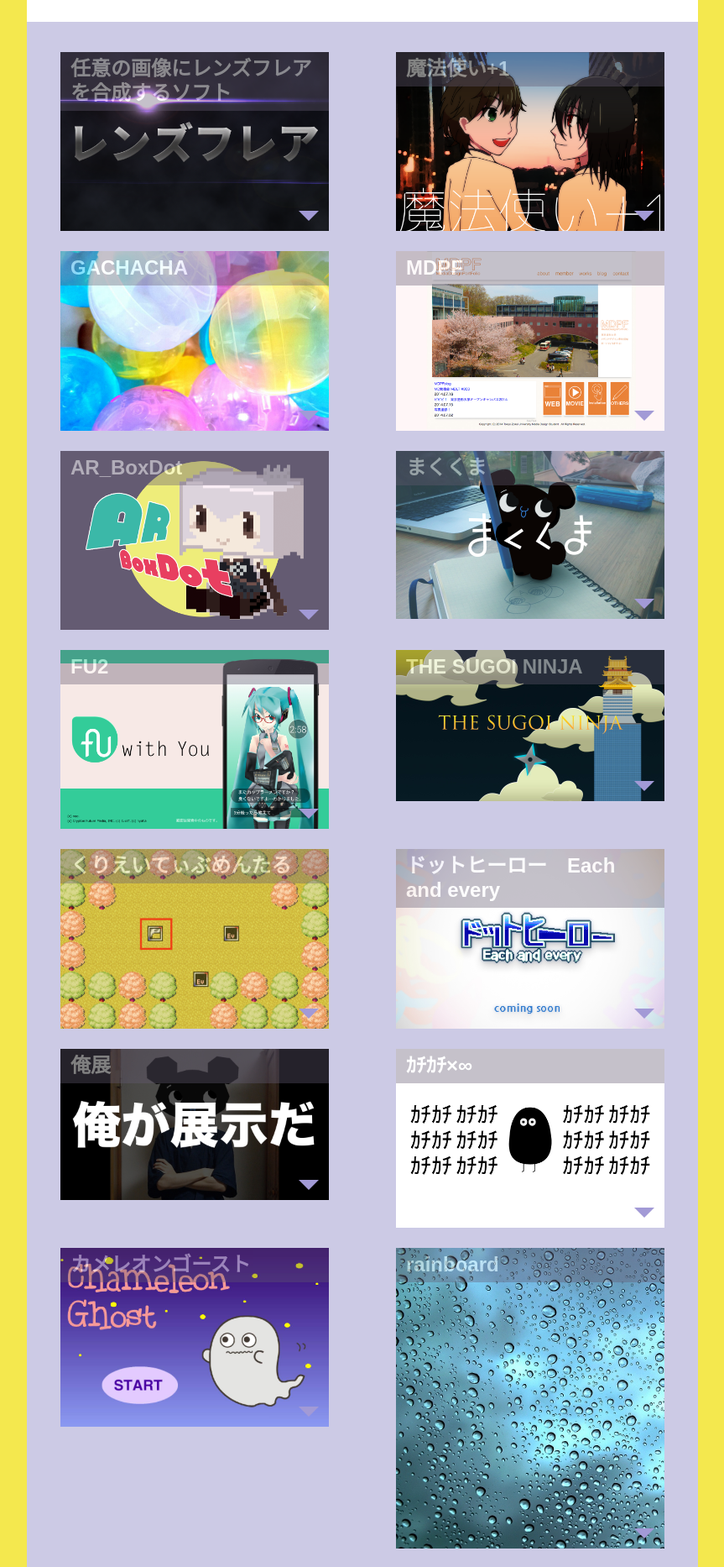
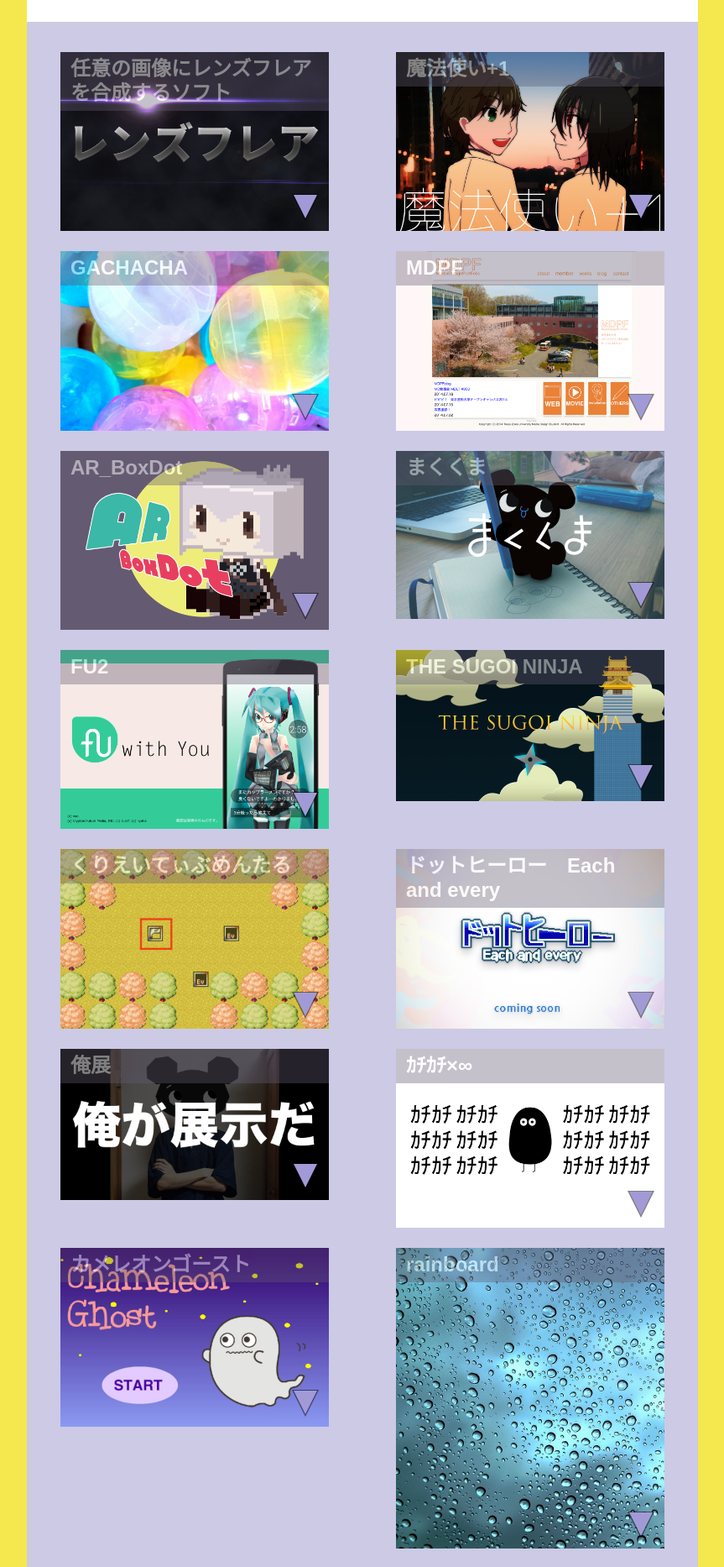
Before and after one commit to mdw2014/mdw2014.github.io, a Jekyll site: the page built from index.html, in a window 1280 px wide. Shown: the part 1009-2875 px from the top of the page at 84% size, without its empty margins (208-1071 px from the left). Built offline with Jekyll 4.4.1, drawn with Linux system fonts in a browser that asks for light colours; nearby versions of some CDN libraries.

Commit message:
Update looks of triangles on works

```diff
--- a/css/main.scss
+++ b/css/main.scss
@@ -173,17 +173,38 @@
   position: absolute;
   width: 0;
   height: 0;
-	border: 12px solid transparent;
-  border-top: 12px solid #a29ad6;
-  bottom: 0;
+  border-style: solid;
+  border-width: 32px 16px 0 16px;
+  border-color: rgba(0, 0, 0, 0.5) transparent transparent transparent;
+  bottom: 12px;
   right: 12px;
   cursor: pointer;
-  -webkit-transform-origin: 12px 6px;
-  -ms-transform-origin: 12px 6px;
-  transform-origin: 12px 6px;
+  -webkit-transform-origin: 16px 16px;
+  -ms-transform-origin: 16px 16px;
+  transform-origin: 16px 16px;
   transition: -webkit-transform .3s ease-in-out;
   transition: -ms-transform .3s ease-in-out;
   transition: transform .3s ease-in-out;
+}
+
+.triangle:after {
+  content: '';
+  display: block;
+  position: absolute;
+  width: 0;
+  height: 0;
+  border-style: solid;
+  border-width: 28px 14px 0 14px;
+  border-color: #a29ad6 transparent transparent transparent;
+  bottom: 3px;
+  left: -14px;
+  cursor: pointer;
+  -webkit-transform-origin: 28px 14px;
+  -ms-transform-origin: 28px 14px;
+  transform-origin: 28px 14px;
+  transition: -webkit-transform .3s ease-out;
+  transition: -ms-transform .3s ease-out;
+  transition: transform .3s ease-out;
 }
 
 .work.open .triangle {
@@ -219,20 +240,19 @@
   padding: 6px;
   background-color: rgba(0, 0, 0, 0.25);
   display: none;
+  height: 0;
 }
 
 .descriptions {
   margin: 12px;
+  margin-bottom: 64px;
   display: none;
 }
 
 .work.open .thumbnails,
 .work.open .descriptions {
   display: block;
-}
-
-.descriptions {
-  margin-bottom: 32px;
+  height: auto;
 }
 
 .thumbnails img {
```
